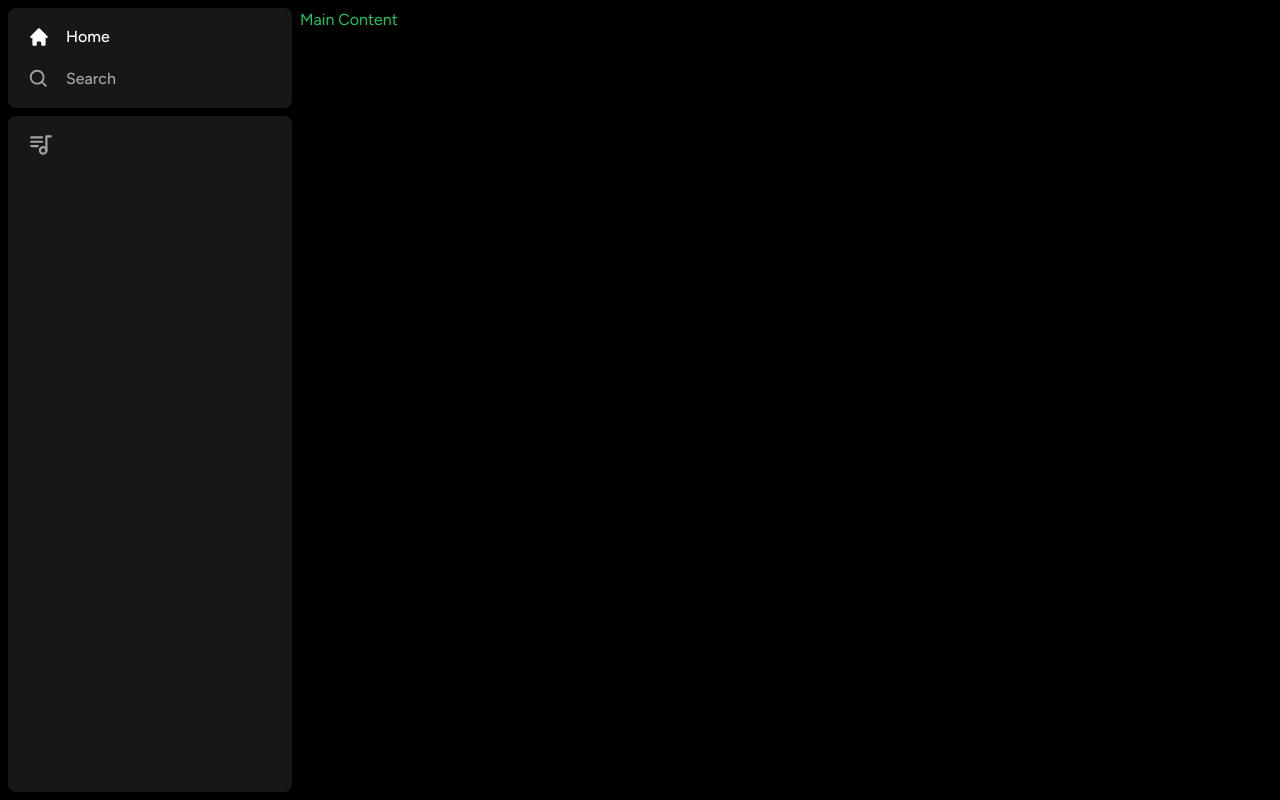
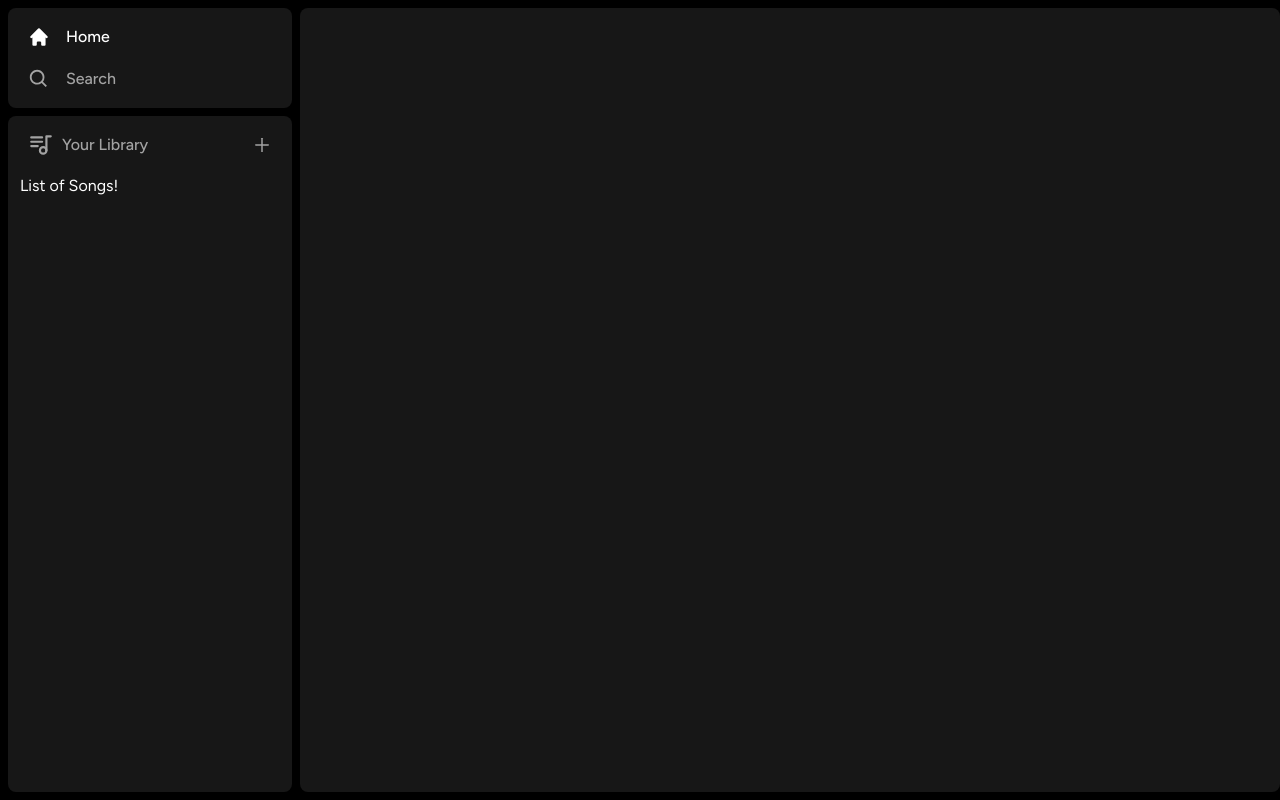
Before and after one commit to Kicks11jr/spotify-clone, a Next.js app: page / in a window 1280 px wide. Built offline with nearby package versions, Linux system fonts and the light colour scheme.

Commit message:
Adding plus icon and bg of the main content

```diff
--- a/app/(site)/page.tsx
+++ b/app/(site)/page.tsx
@@ -1,7 +1,14 @@
 export default function Home() {
   return (
-    <div className="text-green-500">
-      Main Content
+    <div className="
+      bg-neutral-900
+      rounded-lg
+      h-full
+      w-full
+      overflow-hidden
+      overflow-y-auto
+    ">
+
     </div>
   )
 }
--- a/components/Library.tsx
+++ b/components/Library.tsx
@@ -1,6 +1,7 @@
 "use client";
 
 import { TbPlaylist } from "react-icons/tb";
+import { AiOutlinePlus } from "react-icons/ai";
 
 const Library = () => {
     const onclick = () => {
@@ -24,7 +25,34 @@ const Library = () => {
                 gap-x-2
                 ">
                     <TbPlaylist className="text-neutral-400" size={26}/>
+                    <p
+                        className="
+                        text-neutral-400
+                        font-medium
+                        text-md
+                        ">
+                        Your Library
+                    </p>
                 </div>
+                <AiOutlinePlus
+                    onClick={onclick}
+                    size={20}
+                    className="
+                        text-neutral-400
+                        cursor-pointer
+                        hover:text-white
+                        transition
+                    "
+                />
+            </div>
+            <div className="
+            flex
+            flex-col
+            gap-y-2
+            mt-4
+            px-3
+            ">
+                List of Songs!
             </div>
         </div>
     );
```
